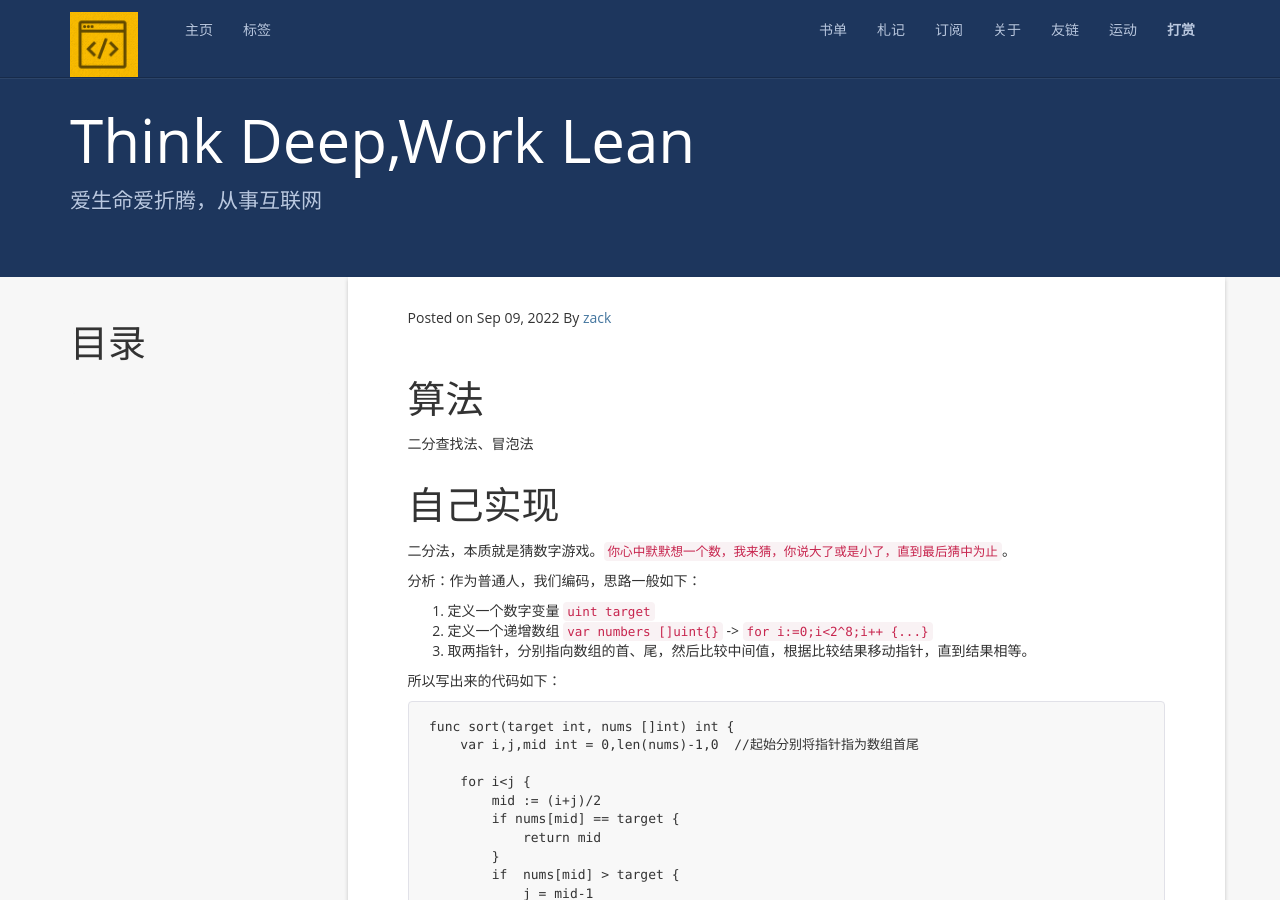
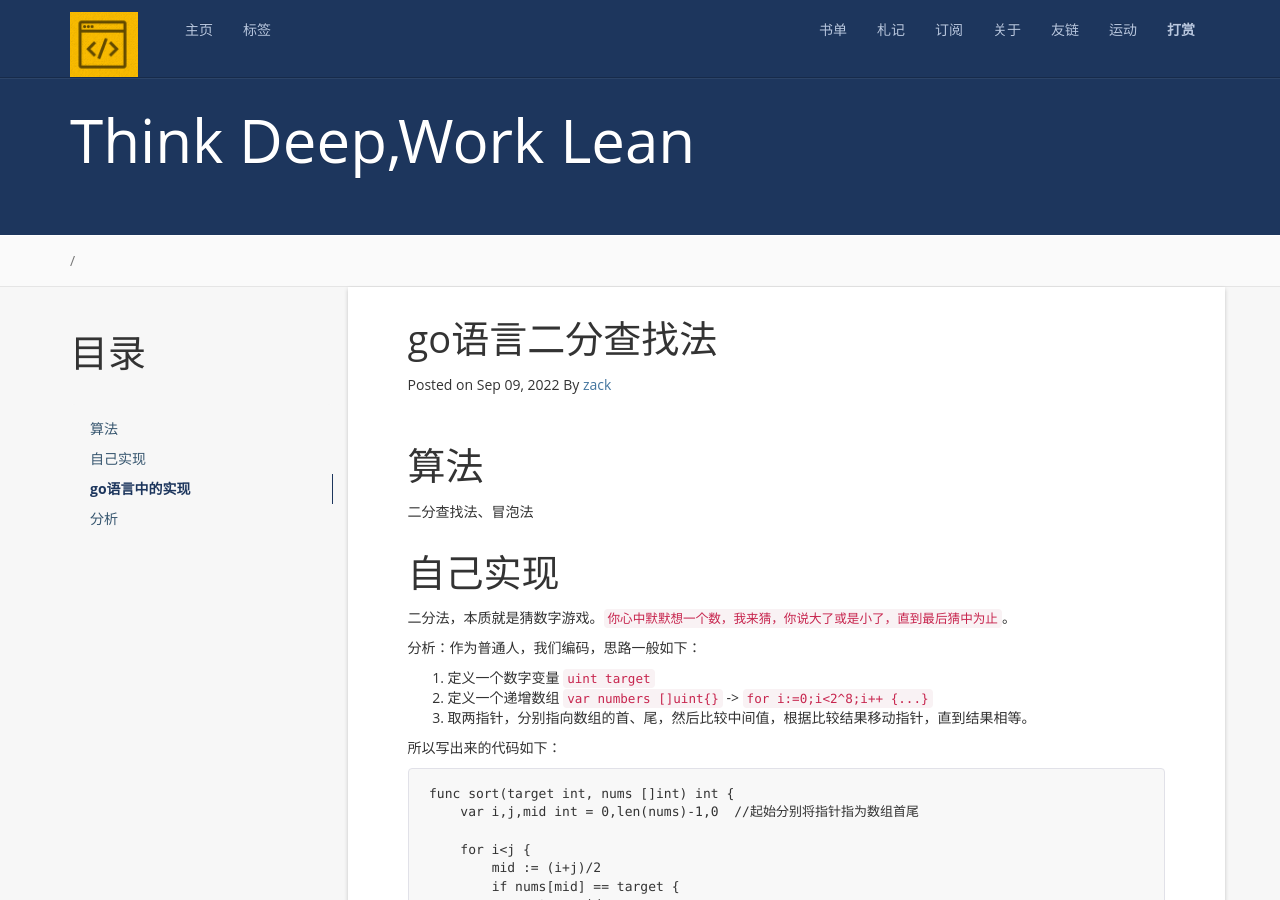
Before and after one commit to zackzhangkai/zackzhangkai.github.io, a Jekyll site: the page built from _posts/2022-09-09-go语言二分查找法.md, in a window 1280 px wide and 900 px high. Built offline with Jekyll 4.4.1, drawn with Linux system fonts in a browser that asks for light colours; nearby versions of some CDN libraries; our own code applies the rules of GitHub Pages for plain Markdown files; a script that is not in the unit is left out; comment, search, counter and statistics services are not loaded; some of the changed lines change nothing that is shown.

```diff
--- a/_posts/2022-09-09-go语言二分查找法.md
+++ b/_posts/2022-09-09-go语言二分查找法.md
@@ -1,11 +1,11 @@
 ---
 layout: post
 published: true
-title: 2022-02-02-go语言二分查找法
+title: go语言二分查找法
 tags: [go,算法]
+---
 * content
 {:toc}
----
 
 
 # 算法
```
